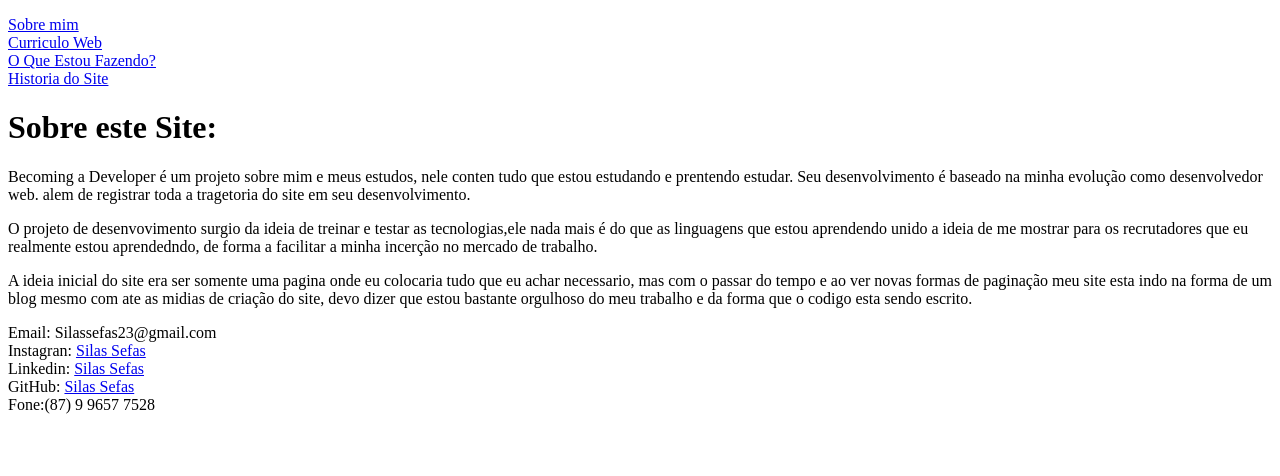
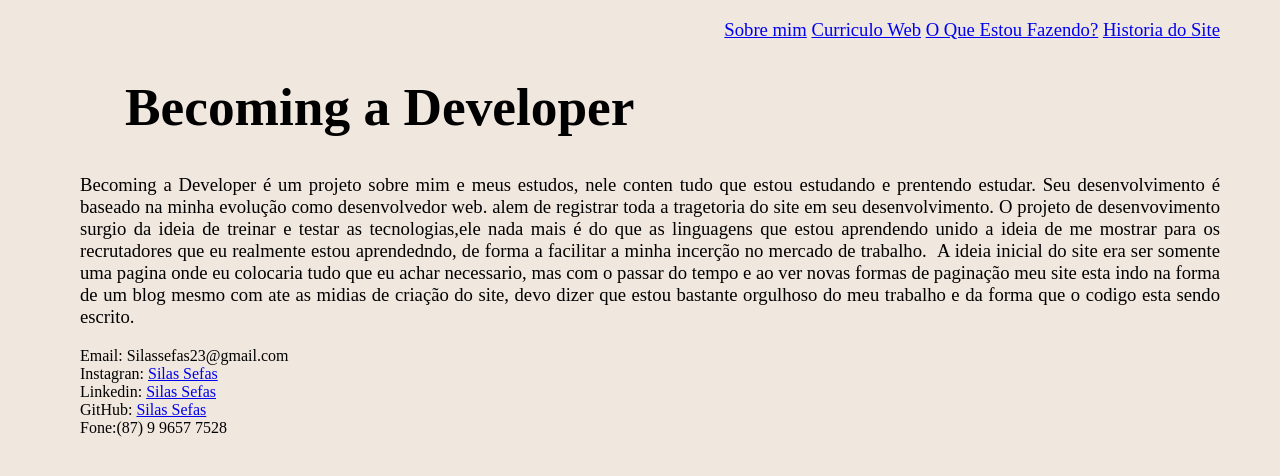
Before and after one commit to SilasSefas/Becoming-a-Developer-Projeto-Pessoal, a plain HTML site: page index.html in a window 1280 px wide. Drawn offline with Linux system fonts and the light colour scheme.

Commit message:
Site de cara nova

```diff
--- a/index.html
+++ b/index.html
@@ -10,26 +10,21 @@
 
 </head>
 <body>
+    <script type="text/javascript">
+        alert('Obrigado pela Visita!');
+    </script>
     <p id="Menu">
-        <a href="Paginas/sobremim.html" rel="next">Sobre mim</a> <br>
-        <a href="Paginas/curriculoweb.html" rel="next">Curriculo Web</a> <br>
-        <a href="Paginas/tragetoria.html" rel="next">O Que Estou Fazendo?</a> <br>
-        <a href="Paginas/histria.html" rel="next">Historia do Site</a> <br>
+        <a href="Paginas/sobremim.html" rel="next">Sobre mim</a>
+        <a href="Paginas/curriculoweb.html" rel="next">Curriculo Web</a>
+        <a href="Paginas/tragetoria.html" rel="next">O Que Estou Fazendo?</a>
+        <a href="Paginas/histria.html" rel="next">Historia do Site</a>
 
     </p>
-    <h1>Sobre este Site:</h1>
+    <h1>Becoming a Developer</h1>
 
-        <p>Becoming a Developer é um projeto sobre mim e meus estudos, nele conten tudo que estou estudando e prentendo estudar. Seu desenvolvimento é baseado na minha evolução como desenvolvedor web. alem de registrar toda a tragetoria do site em seu desenvolvimento.
-        </p>
-        <p>
-            O projeto de desenvovimento surgio da ideia de treinar e testar as tecnologias,ele nada mais é do que as  linguagens que estou aprendendo unido a ideia de me mostrar para os recrutadores que eu realmente estou aprendedndo, de forma a facilitar a minha incerção no mercado de trabalho.
-        </p>
-        <p>
-            A ideia inicial do site era ser somente uma pagina onde eu colocaria tudo que eu achar necessario, mas com o passar do tempo e ao ver novas formas de paginação meu site esta indo na forma de um blog mesmo com ate as midias de criação do site, devo dizer que estou bastante orgulhoso do meu trabalho e da forma que o codigo esta sendo escrito.
-        </p>
+        <p>Becoming a Developer é um projeto sobre mim e meus estudos, nele conten tudo que estou estudando e prentendo estudar. Seu desenvolvimento é baseado na minha evolução como desenvolvedor web. alem de registrar toda a tragetoria do site em seu desenvolvimento.&nbsp;O projeto de desenvovimento surgio da ideia de treinar e testar as tecnologias,ele nada mais é do que as  linguagens que estou aprendendo unido a ideia de me mostrar para os recrutadores que eu realmente estou aprendedndo, de forma a facilitar a minha incerção no mercado de trabalho. &nbsp;A ideia inicial do site era ser somente uma pagina onde eu colocaria tudo que eu achar necessario, mas com o passar do tempo e ao ver novas formas de paginação meu site esta indo na forma de um blog mesmo com ate as midias de criação do site, devo dizer que estou bastante orgulhoso do meu trabalho e da forma que o codigo esta sendo escrito.</p>
 
 
-    </p>
 
 </body>
 <footer>
--- /dev/null
+++ b/style.css
@@ -0,0 +1,23 @@
+@charset "UTF-8";
+
+body{
+    background-color: rgb(240, 231, 222);
+    margin-left: 80px;
+    margin-right: 60px;
+    margin-bottom: 30px;
+}
+
+h1{
+    margin-left: 45px;
+    font-size: 40pt;
+}
+
+p{
+    text-align: justify;
+    font-size: 14pt;
+}
+
+p#Menu{
+    text-align: right;
+
+}
```
Also changed, not shown: Paginas/curriculoweb.html (+7 -0 lines), Paginas/histria.html (+6 -0 lines), Paginas/sobremim.html (+6 -1 lines), Paginas/tragetoria.html (+12 -2 lines), Arquivos/download.png (added), Arquivos/imagens/alertav1.png (added), Arquivos/imagens/cssv1.png (added), Arquivos/imagens/fundo-jpg.jpg (added), Arquivos/imagens/fundo-png.png (added).
